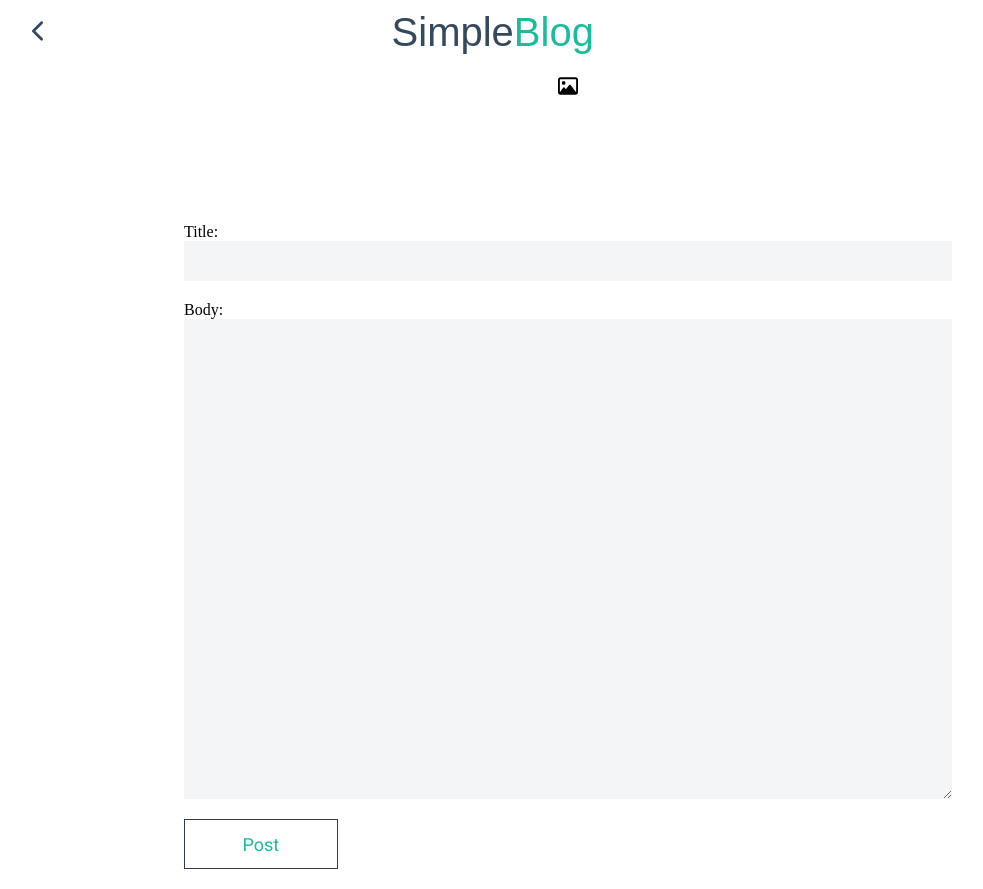
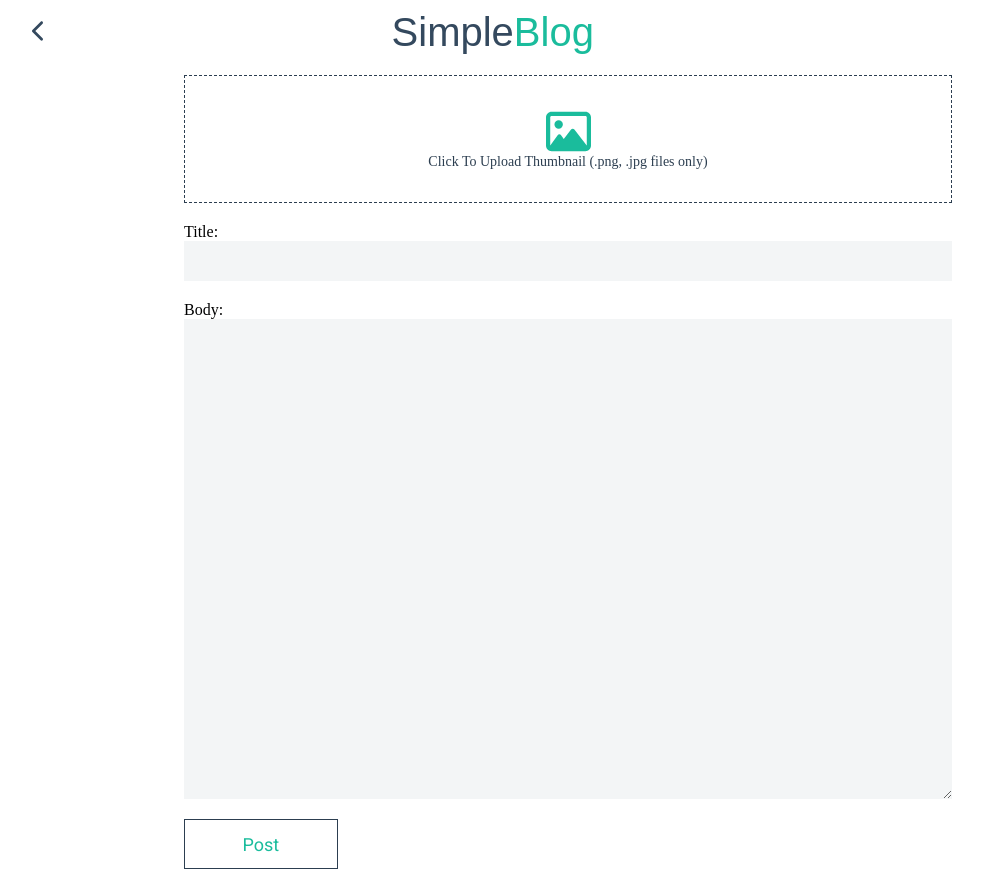
Before and after one commit to PC-Ngumoha/miniprojects, a React (Vite) app in the folder simpleblog/frontend/: page /compose in a window 1280 px wide. Shown: the whole page, without its empty margins (72-1055 px from the left). Built offline with nearby package versions, Linux system fonts and the light colour scheme; a web font is replaced by a local one.

Commit message:
Update: Complete UI for Compose page

```diff
--- a/simpleblog/frontend/components/NextButton/NextButton.module.css
+++ b/simpleblog/frontend/components/NextButton/NextButton.module.css
@@ -7,7 +7,7 @@
   font-family: "Roboto", sans-serif;
   background-color: transparent;
   border: 1px solid var(--primary-color);
-  margin: 20px 0 2px 5px;
+  margin: 20px 0 60px 5px;
 }
 
 .nextButton:active {
--- a/simpleblog/frontend/pages/Compose/Compose.jsx
+++ b/simpleblog/frontend/pages/Compose/Compose.jsx
@@ -1,17 +1,55 @@
+import { useState } from 'react';
 import { FontAwesomeIcon } from '@fortawesome/react-fontawesome';
 import { faImage } from '@fortawesome/free-regular-svg-icons';
+import { faXmark } from '@fortawesome/free-solid-svg-icons';
 import styles from './Compose.module.css';
 
 export default function Compose() {
+  const [image, setImage] = useState();
+  const [fileName, setFileName] = useState('No file selected yet');
+
+
+  const handleImageUploadPreview = (evt) => {
+    setImage(URL.createObjectURL(evt.target.files[0]));
+    setFileName(evt.target.files[0].name);
+  };
+
   return (
     <form className={ styles.formArea }>
       <label htmlFor="blogImage" className={ styles.imageArea }>
+        {
+          image ? (
+            <>
+              <span>
+                <FontAwesomeIcon
+                  icon={ faXmark }
+                  onClick={(evt) => {
+                    evt.preventDefault();
+                    setImage(undefined);
+                    setFileName('No file selected yet');
+                  }}
+                />
+              </span>
+              <img
+                src={ image }
+                alt={ fileName }
+              />
+              <span>File Name: { fileName }</span>
+            </>
+          ) : (
+            <>
+              <FontAwesomeIcon icon={ faImage }/>
+              <span>Click To Upload Thumbnail (.png, .jpg files only)</span>
+            </>
+          )
+        }
+
         <input
           type="file"
           id="blogImage"
           accept="image/jpeg image/jpg image/png"
+          onChange={handleImageUploadPreview}
         />
-        <FontAwesomeIcon icon={ faImage }/>
       </label>
       <div>
         <label htmlFor="title">Title: </label>
--- a/simpleblog/frontend/pages/Compose/Compose.module.css
+++ b/simpleblog/frontend/pages/Compose/Compose.module.css
@@ -14,12 +14,34 @@ input[type="file"] {
 }
 
 .imageArea {
-  display: block;
-  font-size: 20px;
-  height: 10vw;
-  text-align: center;
-  vertical-align: middle;
+  padding: 10px;
+  display: flex;
+  flex-direction: column;
+  align-items: center;
+  justify-content: center;
+  font-size: 45px;
+  min-height: 10vw;
+  color: var(--accent-color);
+  background-color: transparent;
+  border: 1px dashed var(--primary-color);
 }
+
+.imageArea img {
+  max-height: 200px;
+  max-width: 200px;
+  margin: 10px 0;
+}
+
+.imageArea span {
+  font-size: 14px;
+  width: fit-content;
+  color: var(--primary-color);
+}
+
+/* .previewClose {
+  color: var(--accent-color);
+  font-size: 18px;
+} */
 
 
 .formArea div > input {
@@ -34,6 +56,7 @@ input[type="file"] {
   font-family: 'Poppins', sans-serif;
 }
 
+
 .formArea div > textarea {
   display: block;
   min-width: 60vw;
@@ -44,6 +67,12 @@ input[type="file"] {
   padding: 5px;
   font-size: 16px;
   font-family: 'Poppins', sans-serif;
+}
+
+.formArea div > input::selection,
+.formArea div > textarea::selection {
+  background-color: var(--accent-color);
+  color: var(--primary-color);
 }
 
 .submitButton {
```
